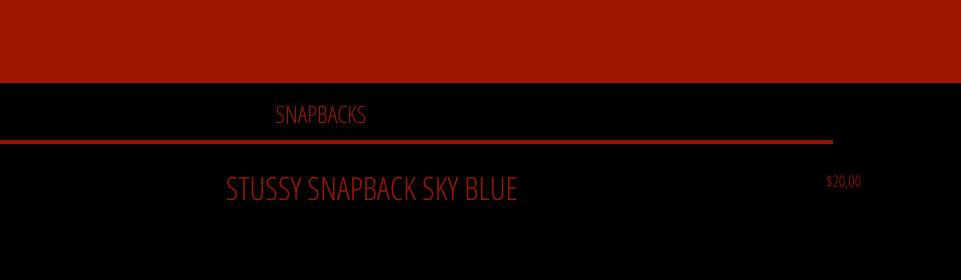
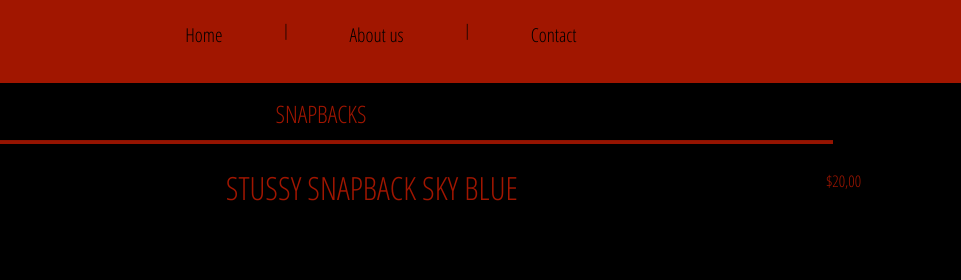
Before and after one commit to Clavi-K/Peak, a website: page snapback.html in a window 1280 px wide. Shown: the top 280 px of the page, 319-1280 px from the left. Drawn offline with nearby package versions, Linux system fonts and the light colour scheme.

Commit message:
peaksnapNAV

```diff
--- a/snapback.html
+++ b/snapback.html
@@ -21,6 +21,28 @@
 
         <img src="images\shared\logo.png" alt="peak streetwear logo" class="back posLogo">
         <h1>PEAK STREETWEAR</h1>
+
+        <ul class="nav" id="menu">
+            <li class="nav-item">
+                <a id="item" class="nav-link menu" aria-current="page" href="index.html">Home</a>
+            </li>
+
+            <li>
+                <p>|</p>
+            </li>
+
+            <li class="nav-item">
+                <a id="item" class="nav-link menu" href="about-us.html">About us</a>
+            </li>
+
+            <li>
+                <p>|</p>
+            </li>
+
+            <li class="nav-item">
+                <a id="item" class="nav-link menu" href="contact.html">Contact</a>
+            </li>
+        </ul>
 
     </header>
 
```
